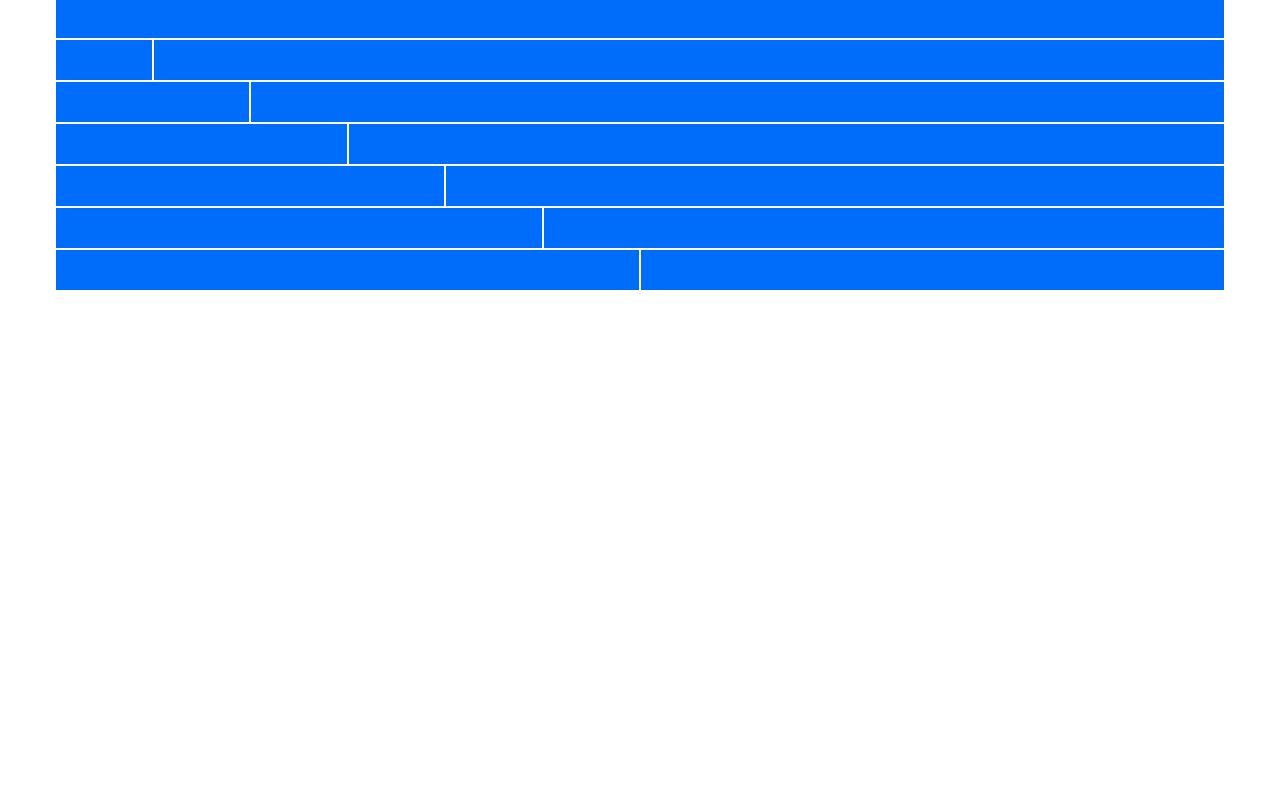
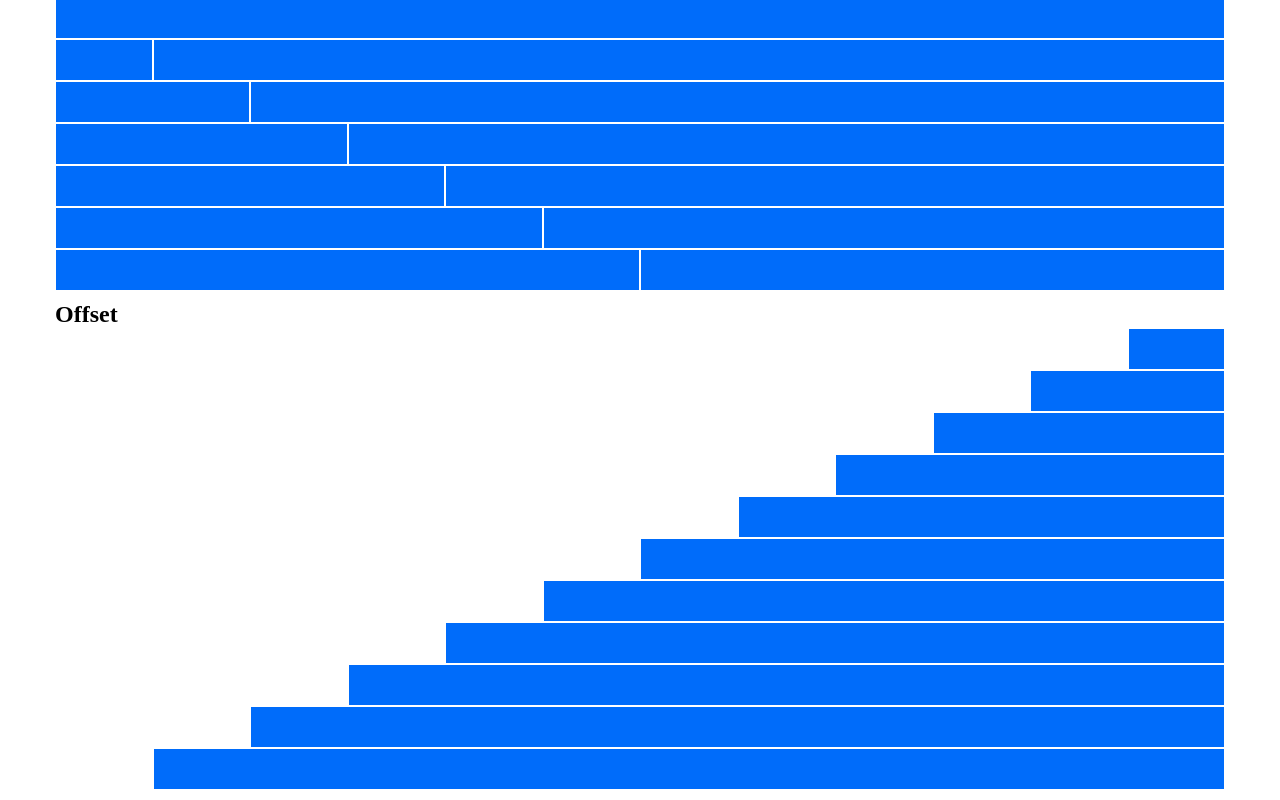
Before and after one commit to giorgiaquibanlagrisola/html-css-12bool, a plain HTML site: page index.html in a window 1280 px wide. Shown: the part 432-1232 px from the top of the page. Before the commit the page ends 800 px from the top, so only its background shows below. Drawn offline with Linux system fonts and the light colour scheme.

Commit message:
Fine offset

```diff
--- a/index.html
+++ b/index.html
@@ -282,6 +282,80 @@
 
     </div>
 
+    <div class="container">
+        <h2>
+            Offset
+        </h2>
+
+        <div class="row">
+            <div class="col-1 col-offset-11">
+                <div class="box"></div>
+            </div>
+        </div>
+
+        <div class="row">
+            <div class="col-2 col-offset-10">
+                <div class="box"></div>
+            </div>
+        </div>
+
+        <div class="row">
+            <div class="col-3 col-offset-9">
+                <div class="box"></div>
+            </div>
+        </div>
+
+        <div class="row">
+            <div class="col-4 col-offset-8">
+                <div class="box"></div>
+            </div>
+        </div>
+
+        <div class="row">
+            <div class="col-5 col-offset-7">
+                <div class="box"></div>
+            </div>
+        </div>
+
+        <div class="row">
+            <div class="col-6 col-offset-6">
+                <div class="box"></div>
+            </div>
+        </div>
+
+        <div class="row">
+            <div class="col-7 col-offset-5">
+                <div class="box"></div>
+            </div>
+        </div>
+
+        <div class="row">
+            <div class="col-8 col-offset-4">
+                <div class="box"></div>
+            </div>
+        </div>
+
+        <div class="row">
+            <div class="col-9 col-offset-3">
+                <div class="box"></div>
+            </div>
+        </div>
+
+        <div class="row">
+            <div class="col-10 col-offset-2">
+                <div class="box"></div>
+            </div>
+        </div>
+
+        <div class="row">
+            <div class="col-11 col-offset-1">
+                <div class="box"></div>
+            </div>
+        </div>
+
+
+    </div>
+
 
 </body>
 </html>
```
